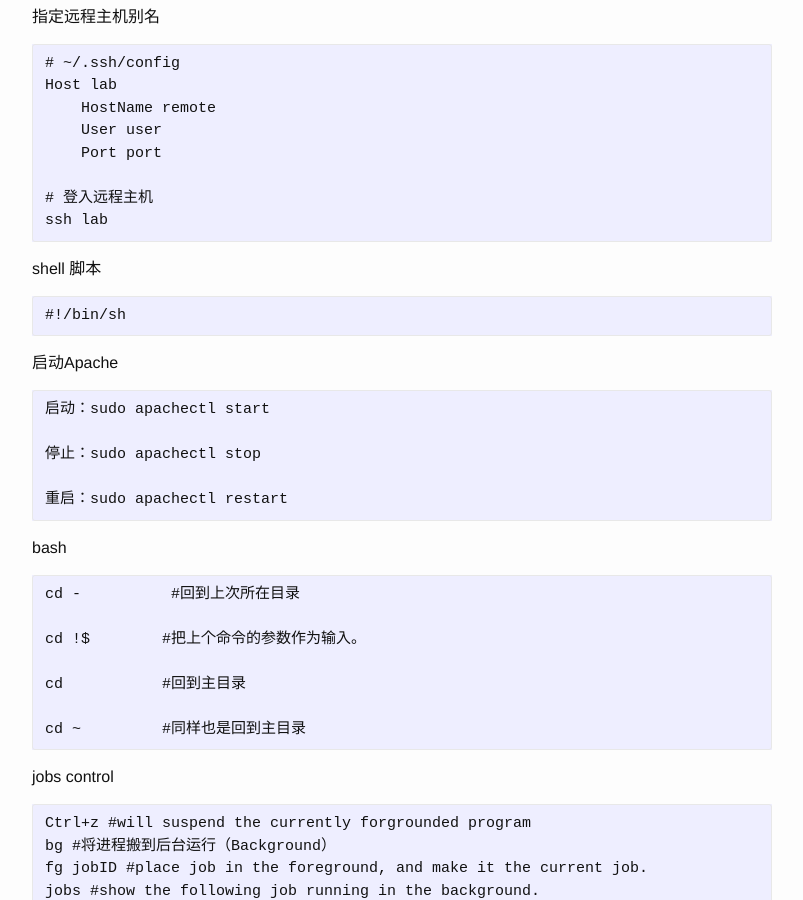
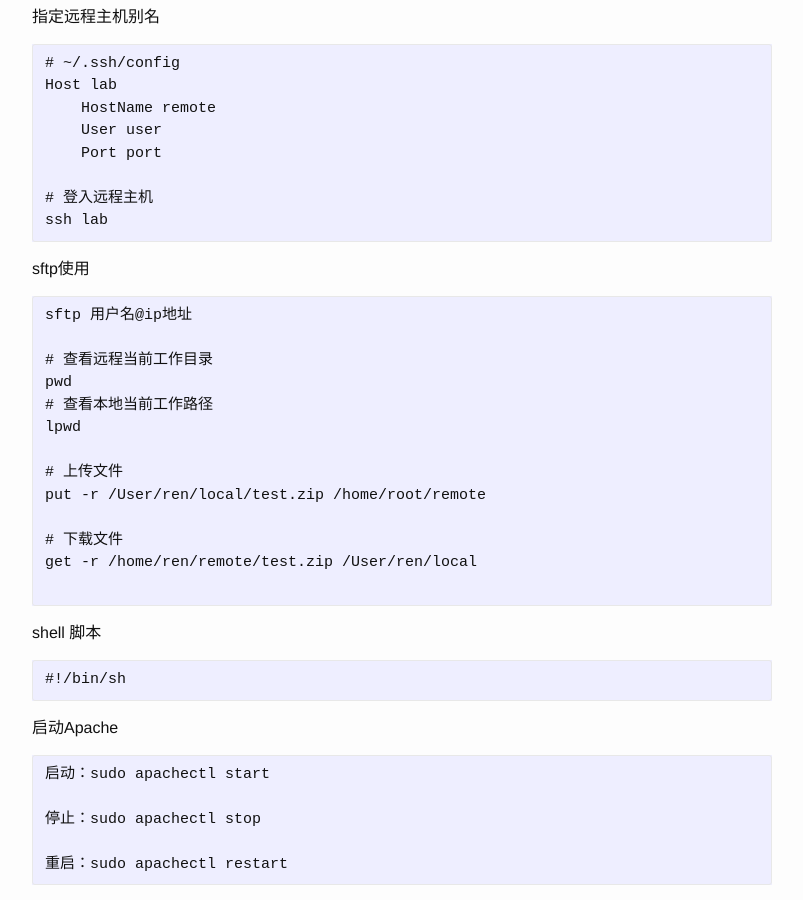
Before and after one commit to josephstalin117/josephstalin117.github.io, a Jekyll site: the page built from _posts/2016-07-03-mac.markdown, in a window 1280 px wide and 900 px high, scrolled down 452 px. Shown: the whole window, without its empty margins (238-1041 px from the left). Built offline with Jekyll 4.4.1, drawn with Linux system fonts in a browser that asks for light colours.

Commit message:
add sftp of mac

````diff
--- a/_posts/2016-07-03-mac.markdown
+++ b/_posts/2016-07-03-mac.markdown
@@ -31,8 +31,24 @@ Host lab
 ssh lab
 ```
 
+sftp使用
+```
+sftp 用户名@ip地址
+
+# 查看远程当前工作目录
+pwd
+# 查看本地当前工作路径
+lpwd
+
+# 上传文件
+put -r /User/ren/local/test.zip /home/root/remote
+
+# 下载文件
+get -r /home/ren/remote/test.zip /User/ren/local
+
+```
+
 shell 脚本
-
 ```
 #!/bin/sh
 ```
````
